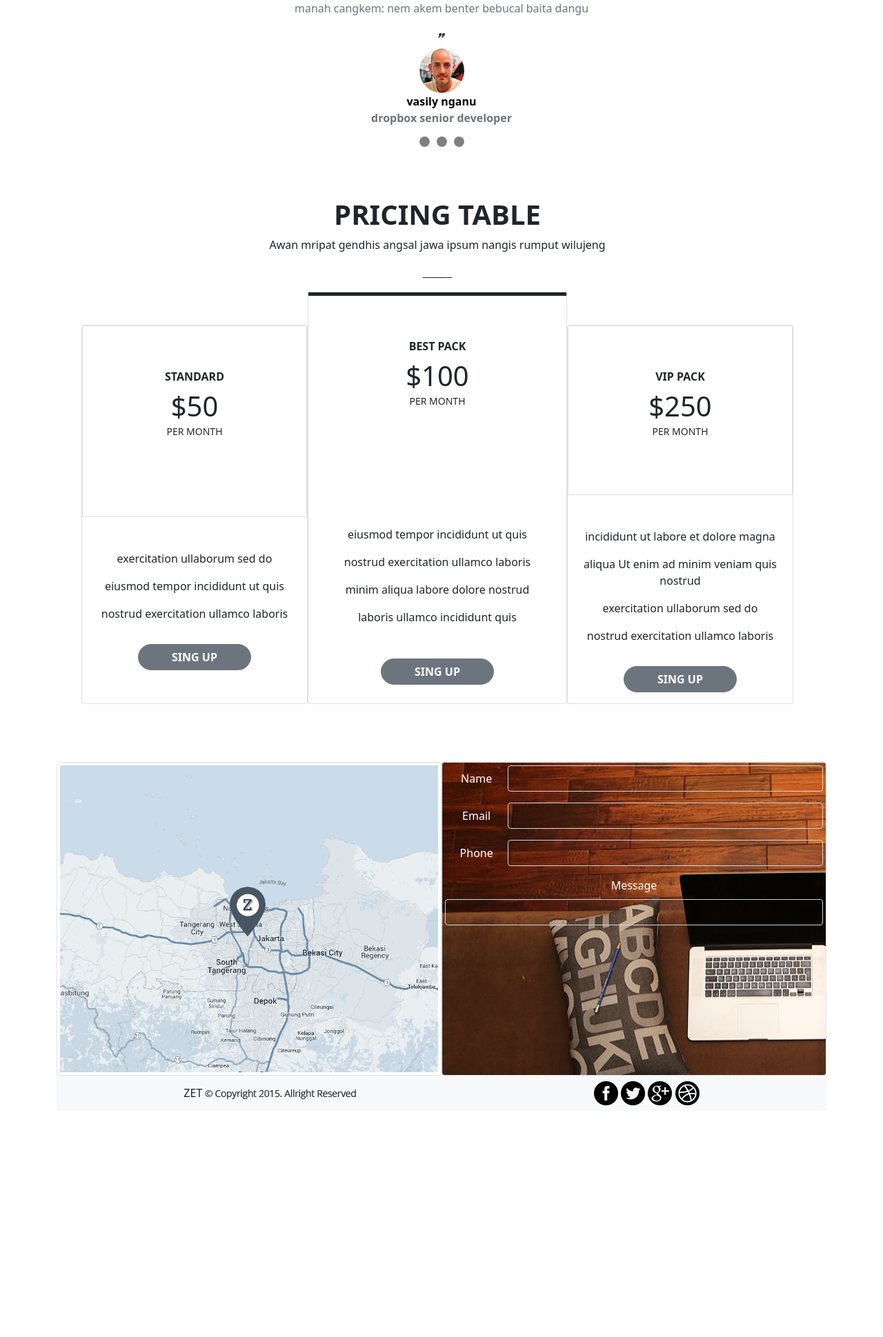
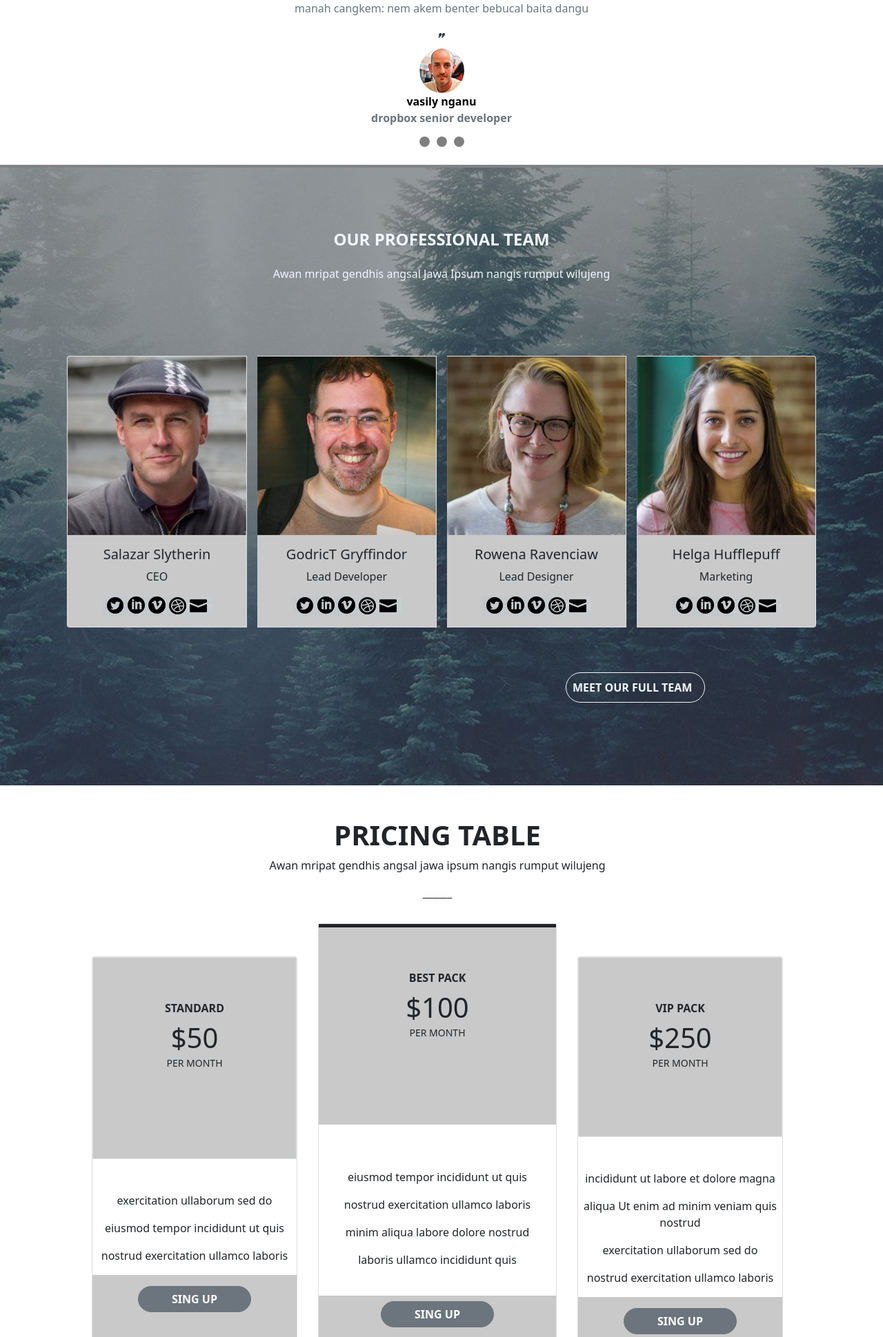
Before and after one commit to Realise-Formation-Digital/22.04-Project-Zet, a PHP site: page / in a window 1280 px wide. Shown: the part 2283-4222 px from the top of the page at 69% size. Before the commit the page ends 3886 px from the top, so only its background shows below. Run offline with PHP 8.4, Linux system fonts and the light colour scheme.

Commit message:
First commit

```diff
--- a/index.html
+++ b/index.html
@@ -393,6 +393,70 @@
         </div>
       </div>
     </section>
+    <section id="Cafe">
+      <!--Diogo-->
+      <!--titre et un texte-->
+
+      <div class="team">
+        <p class="font-weight-bold">OUR PROFESSIONAL TEAM</p>
+       </div>
+      <div class="team-text">
+       <p class="text-lowercase; ">Awan mripat gendhis angsal Jawa Ipsum nangis rumput wilujeng</p>
+
+      </div>
+
+      <!--les images de 4 personnes plus leurs noms et metier-->
+
+      <div class="container d-flex justify-content-center">
+      <div class="image-team">
+
+      <div class="card-group">
+        <div class="card">
+          <img class="card-img-top" src="Images/seo.jpg" alt="Card image cap">
+          <div class="card-body">
+            <h5 class="card-title">Salazar Slytherin</h5>
+            <p class="card-text">CEO</p>
+           <img src="Images/mini.png">
+          </div>
+
+        </div>
+        <div class="card">
+          <img class="card-img-top" src="Images/lead.jpg" alt="Card image cap">
+          <div class="card-body">
+            <h5 class="card-title">GodricT Gryffindor</h5>
+            <p class="card-text">Lead Developer</p>
+           <img src="Images/mini.png">
+          </div>
+
+        </div>
+        <div class="card">
+          <img class="card-img-top" src="Images/lead_designer.jpg" alt="Card image cap">
+          <div class="card-body">
+            <h5 class="card-title">Rowena Ravenciaw</h5>
+            <p class="card-text">Lead Designer</p>
+           <img src="Images/mini.png">
+          </div>
+
+          </div>
+          <div class="card">
+            <img class="card-img-top" src="Images/miss_marketing.jpg" alt="Card image cap">
+            <div class="card-body">
+              <h5 class="card-title">Helga Hufflepuff</h5>
+              <p class="card-text">Marketing</p>
+              <img src="Images/mini.png">
+            </div>
+
+          </div>
+
+     </div>
+    </div>
+
+  </div>
+
+  <!--un autre bouton-->
+
+  <a class="button2" href="formules.html"><strong>MEET OUR FULL TEAM</strong></a>
+</section>
 
 
     <section id="Yonat">
--- a/main.css
+++ b/main.css
@@ -229,6 +229,74 @@ body {
         text-align: center
     }
 
+    #Cafe{
+
+        background-image: url("Images/foret.jpg");
+        background-repeat: no-repeat;
+        background-position: center;
+        background-image: flex;
+        background-size: cover;
+        width: 100%;
+        height: 900px;
+    }
+
+    .team{
+       color: aliceblue;
+       text-align: center;
+       font-size: 24px;
+       padding: 90px;
+       font-weight: bolder;
+    }
+
+    .team-text{
+        color: aliceblue;
+        text-align: center;
+        font-size: 16px;
+        margin-top: -86px;
+
+    }
+
+
+
+
+    .image-team{
+
+        width: 1135px;
+        height: 20px;
+        justify-items: center;
+        padding: auto;
+        text-align: center;
+    }
+
+    .card{
+        margin: 15px;
+        margin-top: 1em;
+    }
+
+    .card-body{
+        background-color: rgb(201 201 201);
+    }
+
+    .card-group{
+
+        margin-top: 75px;
+    }
+
+    .button2{
+
+        border: 1px solid #f5f5f5;
+        color: aliceblue;
+        padding: 9px;
+        text-align: center;
+        text-decoration: none;
+        display: flex;
+        font-size: 16px;
+        margin: 530px 2px;
+        border-radius: 2rem;
+        width: 202px;
+        margin-left: 820px;
+    }
+
     /*Lamine*/
     article{
         text-align: center;
```
Also changed, not shown: Images/foret.jpg (added), Images/lead.jpg (added), Images/lead_designer.jpg (added), Images/mini.png (added), Images/miss_marketing.jpg (added), Images/seo.jpg (added).
